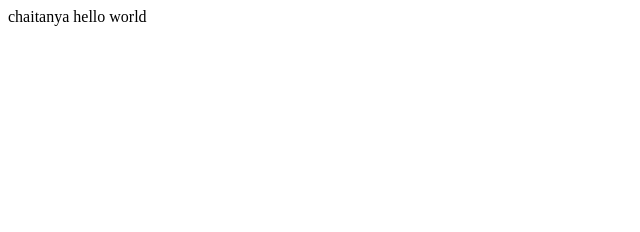
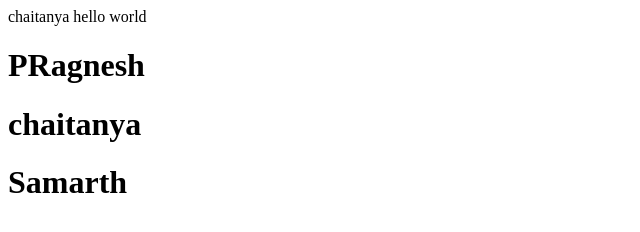
Before and after one commit to chaitanya117/github_tut2, a plain HTML site: page index.html in a window 1280 px wide. Shown: the whole page, without its empty margins (0-640 px from the left). Drawn offline with Linux system fonts and the light colour scheme.

Commit message:
added some names

```diff
--- a/index.html
+++ b/index.html
@@ -1,8 +1,15 @@
 <html>
+
 <head>
 </head>
+
 <body>
-chaitanya
-hello world
+    chaitanya
+    hello world
+    <h1>PRagnesh</h1>
+    <h1>chaitanya</h1>
+    <h1>Samarth</h1>
+    <!-- <h1></h1> -->
 </body>
+
 </html>
```
